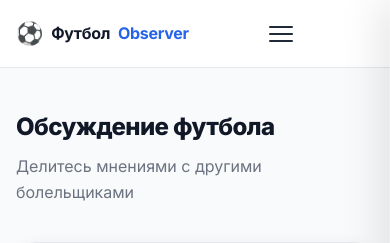
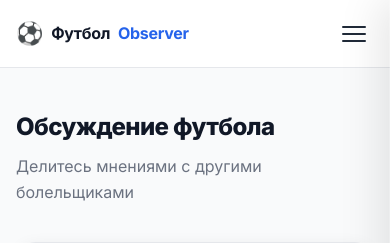
Before and after one commit to topalars/football_miet2, a Django app: page /comments/ in a window 390 px wide. Shown: the top 243 px of the page. Run offline with Django 5.2, Linux system fonts and the light colour scheme; data that the repository does not hold is empty.

Commit message:
Fix burger button position - pin to right edge

```diff
--- a/web_service/football_blog/static/css/style.css
+++ b/web_service/football_blog/static/css/style.css
@@ -134,6 +134,7 @@ img, video {
   cursor: pointer;
   padding: 8px;
   z-index: 1002;
+  margin-left: auto; /* прижать к правому краю */
 }
 
 .burger span {
@@ -642,8 +643,11 @@ h4, h5, h6 { color: var(--gray-600); margin-bottom: 6px; }
 
 /* ---------- Responsive ---------- */
 @media (max-width: 900px) {
-  .menu-container { padding: 0 20px; }
+  .menu-container { padding: 0 16px; }
   .logo { font-size: 17px; }
+
+  /* <nav> теряет визуальный смысл — внутри только fixed-меню */
+  .menu-container > nav { display: contents; }
 
   /* Включаем бургер */
   .burger { display: flex; }
```
